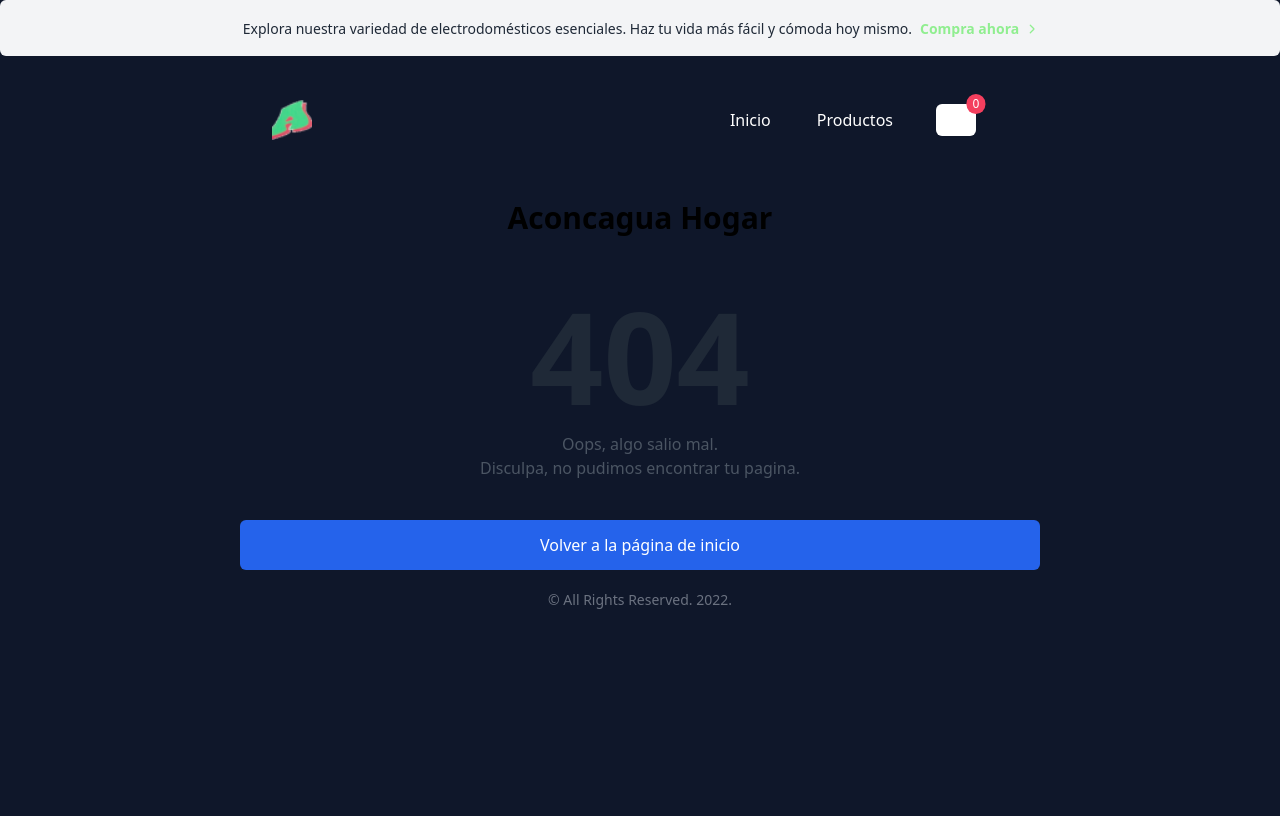
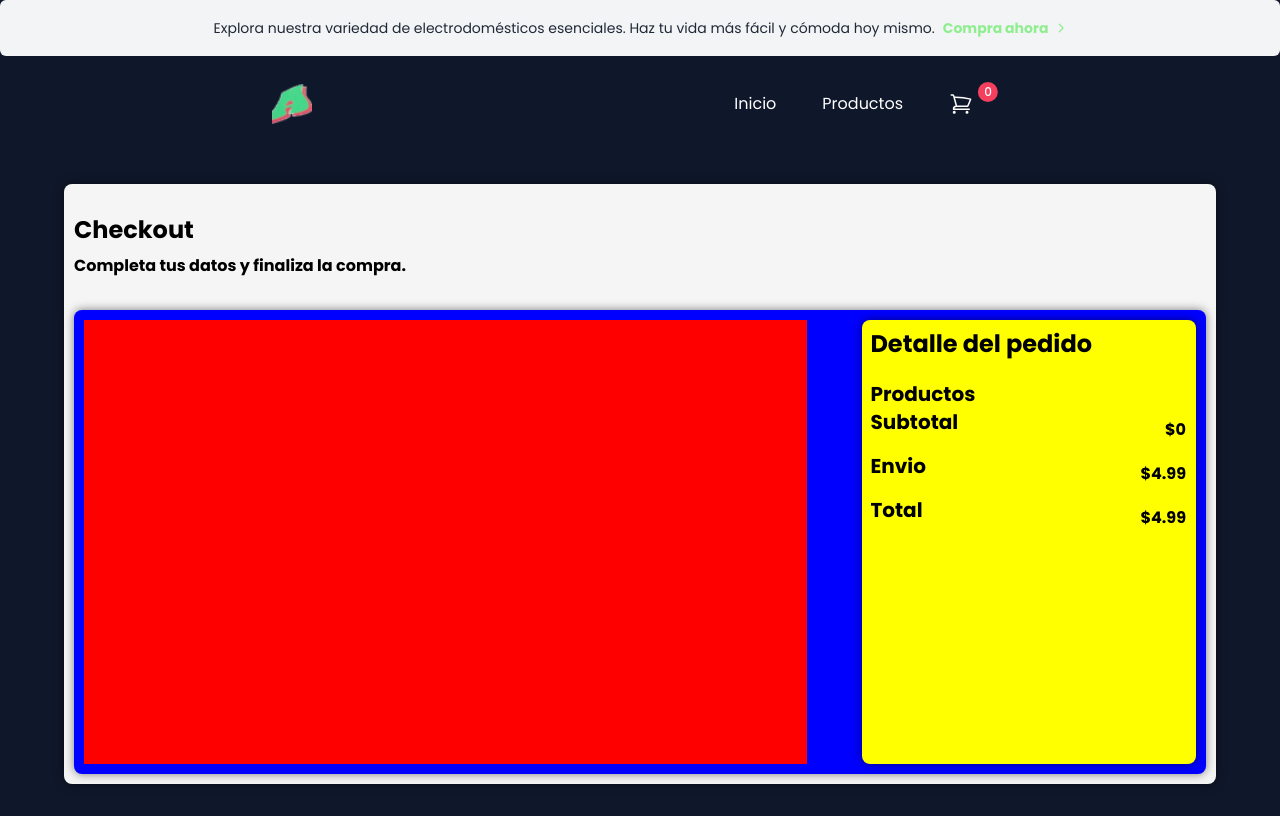
Before and after one commit to agusflores/e-commerce, a React (Vite) app: page /detail-purchase in a window 1280 px wide. Built offline with nearby package versions, Linux system fonts and the light colour scheme.

Commit message:
cambios varios y se agrega detail-purchase como ruta de checkout

```diff
--- a/index.html
+++ b/index.html
@@ -7,6 +7,15 @@
       type="image/png"
       href="{'/static/images/logo-aconcagua-hogar.png'}"
     />
+    <link rel="preconnect" href="https://fonts.googleapis.com" />
+    <link
+      href="https://fonts.googleapis.com/css2?family=Pacifico&family=Raleway:wght@100;200;400&family=Roboto:ital,wght@0,100;0,300;0,400;0,500;0,700;0,900;1,100;1,300;1,400;1,500;1,700;1,900&display=swap"
+      rel="stylesheet"
+    />
+    <link
+      href="https://fonts.googleapis.com/css2?family=Pacifico&family=Poppins:ital,wght@0,100;0,200;0,300;0,400;0,500;0,600;0,700;0,800;0,900;1,100;1,200;1,300;1,400;1,500;1,600;1,700;1,800;1,900&family=Raleway:wght@100;200;400&family=Roboto:wght@100;900&display=swap"
+      rel="stylesheet"
+    />
     <meta name="viewport" content="width=device-width, initial-scale=1.0" />
     <title>Aconcagua Hogar</title>
   </head>
--- a/src/App.jsx
+++ b/src/App.jsx
@@ -9,6 +9,7 @@ import { Products } from './components/organisms/Products'
 import { ProductById } from './components/organisms/ProductById'
 import { CartProvider } from './context/CartProvider'
 import { Cart } from './components/organisms/Cart'
+import { DetailPurchase } from './components/organisms/DetailPurchase'
 
 function App() {
   return (
@@ -39,6 +40,11 @@ function App() {
               element={<ProductById />}
             ></Route>
             <Route exact path="/cart" element={<Cart />}></Route>
+            <Route
+              exact
+              path="/detail-purchase"
+              element={<DetailPurchase />}
+            ></Route>
           </Routes>
         </BrowserRouter>
       </CartProvider>
--- a/src/components/atoms/CartWidget.jsx
+++ b/src/components/atoms/CartWidget.jsx
@@ -8,7 +8,9 @@ const CartWidget = () => {
     <>
       <NavLink
         className={({ isActive }) =>
-          isActive ? 'active nav-item cart-widget relative inline-flex flex-shrink-0 justify-center items-center h-[2rem] w-[2.5rem] rounded-md font-medium bg-white text-gray-700 shadow-sm align-middle  focus:outline-none focus:ring-2 focus:ring-offset-2 focus:ring-offset-white focus:ring-blue-600 transition-all text-sm dark:bg-slate-900  dark:border-gray-700 dark:text-gray-400 dark:focus:ring-offset-gray-800 m-3' : 'nav-item cart-widget relative inline-flex flex-shrink-0 justify-center items-center h-[2rem] w-[2.5rem] rounded-md font-medium bg-white text-gray-700 shadow-sm align-middle  focus:outline-none focus:ring-2 focus:ring-offset-2 focus:ring-offset-white focus:ring-blue-600 transition-all text-sm dark:bg-slate-900  dark:border-gray-700 dark:text-gray-400 dark:focus:ring-offset-gray-800 m-3'
+          isActive
+            ? 'active nav-item cart-widget relative inline-flex flex-shrink-0 justify-center items-center'
+            : 'nav-item cart-widget relative inline-flex flex-shrink-0 justify-center items-center'
         }
         to="/cart"
         aria-current="page"
--- a/src/components/atoms/ProductCard.jsx
+++ b/src/components/atoms/ProductCard.jsx
@@ -5,8 +5,13 @@ import { useContext } from 'react'
 export const ProductCard = ({ product }) => {
   const cartContext = useContext(CartContext)
 
+  const addQuantityToProduct = () => {
+    return { ...product, quantity: 1 }
+  }
+
   const handleClick = () => {
-    cartContext.setCart([...cartContext.cart, product])
+    addQuantityToProduct(product)
+    cartContext.setCart([...cartContext.cart, addQuantityToProduct(product)])
     cartContext.setQuantity((prev) => prev + 1)
     cartContext.setTotal(
       parseFloat(cartContext.total) + parseFloat(product.price)
--- a/src/components/atoms/ProductCardInCart.jsx
+++ b/src/components/atoms/ProductCardInCart.jsx
@@ -11,6 +11,7 @@ export const ProductCardInCart = ({ product, initialQuantity }) => {
       cartContext.setTotal(
         parseFloat(cartContext.total) + parseFloat(product.price)
       )
+      changeProductQuantity(true)
     }
   }
   const handleDecrement = () => {
@@ -19,7 +20,21 @@ export const ProductCardInCart = ({ product, initialQuantity }) => {
       cartContext.setTotal(
         parseFloat(cartContext.total) - parseFloat(product.price)
       )
+      changeProductQuantity(false)
     }
+  }
+
+  const changeProductQuantity = (isIncrement) => {
+    const product = cartContext.cart.find(
+      (product) => product.id === product.id
+    )
+    {
+      isIncrement
+        ? (product.quantity += quantity)
+        : (product.quantity -= quantity)
+    }
+
+    return { ...product, quantity: quantity }
   }
 
   const handleRemoveProduct = (id) => {
--- a/src/components/atoms/ProductView.jsx
+++ b/src/components/atoms/ProductView.jsx
@@ -4,8 +4,12 @@ import { CartContext } from '../../context/CartProvider'
 export const ProductView = ({ product }) => {
   const cartContext = useContext(CartContext)
 
+  const addQuantityToProduct = () => {
+    return { ...product, quantity: 1 }
+  }
+
   const handleClick = () => {
-    cartContext.setCart([...cartContext.cart, product])
+    cartContext.setCart([...cartContext.cart, addQuantityToProduct(product)])
     cartContext.setQuantity((prev) => prev + 1)
     cartContext.setTotal(
       parseFloat(cartContext.total) + parseFloat(product.price)
@@ -39,7 +43,7 @@ export const ProductView = ({ product }) => {
                       ) : (
                         <button
                           onClick={handleClick}
-                          className="w-full bg-gray-900 dark:bg-gray-600 text-white py-2 px-4 rounded-full font-bold hover:bg-gray-800 dark:hover:bg-gray-700"
+                          className="w-full mt-6 w-full rounded-md bg-blue-500 py-1.5 font-medium text-blue-50 hover:bg-blue-600"
                         >
                           Agregar al carrito
                         </button>
--- a/src/components/organisms/Cart.jsx
+++ b/src/components/organisms/Cart.jsx
@@ -1,23 +1,11 @@
 import { ProductCardInCart } from '../atoms/ProductCardInCart'
 import { CartContext } from '../../context/CartProvider'
-import { useContext, useState } from 'react'
-import { Alert } from '@mui/material'
+import { useContext } from 'react'
 import { EmptyCart } from '../atoms/EmptyCart'
+import { Link } from 'react-router-dom'
 export const Cart = () => {
   const cartContext = useContext(CartContext)
-  const [openAlert, setOpenAlert] = useState(false)
   const SHIPPING = 4.99
-
-  const handleOpenAlert = () => {
-    setOpenAlert(true)
-  }
-
-  const handleCloseAlert = () => {
-    setOpenAlert(false)
-    cartContext.setCart([])
-    cartContext.setQuantity(0)
-    cartContext.setTotal(0)
-  }
 
   return (
     <>
@@ -56,20 +44,11 @@ export const Cart = () => {
                   </p>
                 </div>
               </div>
-              <button
-                onClick={handleOpenAlert}
-                className="mt-6 w-full rounded-md bg-blue-500 py-1.5 font-medium text-blue-50 hover:bg-blue-600"
-              >
-                Comprar
-              </button>
-              {openAlert ? (
-                <Alert
-                  className="fixed top-10 right-10 z-50"
-                  onClose={handleCloseAlert}
-                >
-                  Se ha realizado la compra de forma exitosa!
-                </Alert>
-              ) : null}
+              <Link to="/detail-purchase" aria-current="page">
+                <button className="mt-6 w-full rounded-md bg-blue-500 py-1.5 font-medium text-blue-50 hover:bg-blue-600">
+                  Comprar
+                </button>
+              </Link>
             </div>
           </div>
         </div>
--- /dev/null
+++ b/src/components/organisms/DetailPurchase.jsx
@@ -0,0 +1,64 @@
+import { useContext } from 'react'
+import { CartContext } from '../../context/CartProvider'
+
+export const DetailPurchase = () => {
+  const cartContext = useContext(CartContext)
+
+  console.log(cartContext)
+
+  console.log(cartContext.cart)
+
+  return (
+    <>
+      <div className="flex justify-center items-center">
+        <div className="detail-purchase-container">
+          <h1 className="font-bold text-black-500 mt-5 text-2xl">Checkout</h1>
+          <p className="font-bold mt-2">
+            Completa tus datos y finaliza la compra.
+          </p>
+          <div className="data-container">
+            <div className="form-container"></div>
+            <div className="detail-container">
+              <h1 className="font-bold text-black-500 text-2xl m-2">
+                Detalle del pedido
+              </h1>
+              <div>
+                <p className="font-bold text-black-500 text-xl mt-5 ml-2">
+                  Productos
+                </p>
+              </div>
+              {cartContext.cart.map((product) => (
+
+                <div className="detail-product" key={product.id}>
+                  <p>
+                    {product.quantity} x {product.name} - ${product.price} c/u
+                  </p>
+                </div>
+              ))}
+              <div className="flex justify-between">
+                <p className="font-bold text-black-500 text-xl ml-2">
+                  Subtotal
+                </p>
+                <p className="detail-final-price font-bold text-black-500">
+                  ${cartContext.total}
+                </p>
+              </div>
+              <div className="flex justify-between">
+                <p className="font-bold text-black-500 text-xl ml-2">Envio</p>
+                <p className="detail-final-price font-bold text-black-500">
+                  $4.99
+                </p>
+              </div>
+              <div className="flex justify-between">
+                <p className="font-bold text-black-500 text-xl ml-2">Total</p>
+                <p className="detail-final-price font-bold text-black-500">
+                  ${cartContext.total + 4.99}
+                </p>
+              </div>
+            </div>
+          </div>
+        </div>
+      </div>
+    </>
+  )
+}
--- a/src/context/CartProvider.jsx
+++ b/src/context/CartProvider.jsx
@@ -6,6 +6,7 @@ export function CartProvider({ children }) {
   const [cart, setCart] = useState([])
   const [quantity, setQuantity] = useState(0)
   const [total, setTotal] = useState(0)
+  const [detailPurchaseCart, setDetailPurchaseCart] = useState([])
 
   return (
     <CartContext.Provider
@@ -16,6 +17,8 @@ export function CartProvider({ children }) {
         setQuantity,
         total,
         setTotal,
+        detailPurchaseCart,
+        setDetailPurchaseCart,
       }}
     >
       {children}
--- a/src/index.css
+++ b/src/index.css
@@ -4,6 +4,7 @@
 
 html {
   background-color: rgb(15 23 42);
+  font-family: 'Poppins';
 }
 
 .active {
@@ -49,3 +50,48 @@ html {
   border-radius: 8px;
   box-shadow: 0 0 10px rgba(0, 0, 0, 0.5);
 }
+
+.detail-purchase-container {
+  margin: 2rem;
+  padding: 10px;
+  height: 600px;
+  width: 90%;
+  background-color: whitesmoke;
+  border-radius: 8px;
+  box-shadow: 0 0 10px rgba(0, 0, 0, 0.5);
+}
+
+.data-container {
+  display: flex;
+  justify-content: space-between;
+  align-items: center;
+  padding: 10px;
+  margin-top: 2rem;
+  border-radius: 8px;
+  box-shadow: 0 0 10px rgba(0, 0, 0, 0.5);
+  height: 80%;
+  width: 100%;
+  background-color: blue;
+}
+
+.form-container {
+  height: 100%;
+  width: 65%;
+  background-color: red;
+}
+
+.detail-container {
+  height: 100%;
+  width: 30%;
+  border-radius: 8px;
+  box-shadow: 0 0 10px rgba(0, 0, 0, 0.5);
+  background-color: yellow;
+}
+
+.detail-product {
+  padding: 10px;
+}
+
+.detail-final-price {
+  padding: 10px;
+}
```
